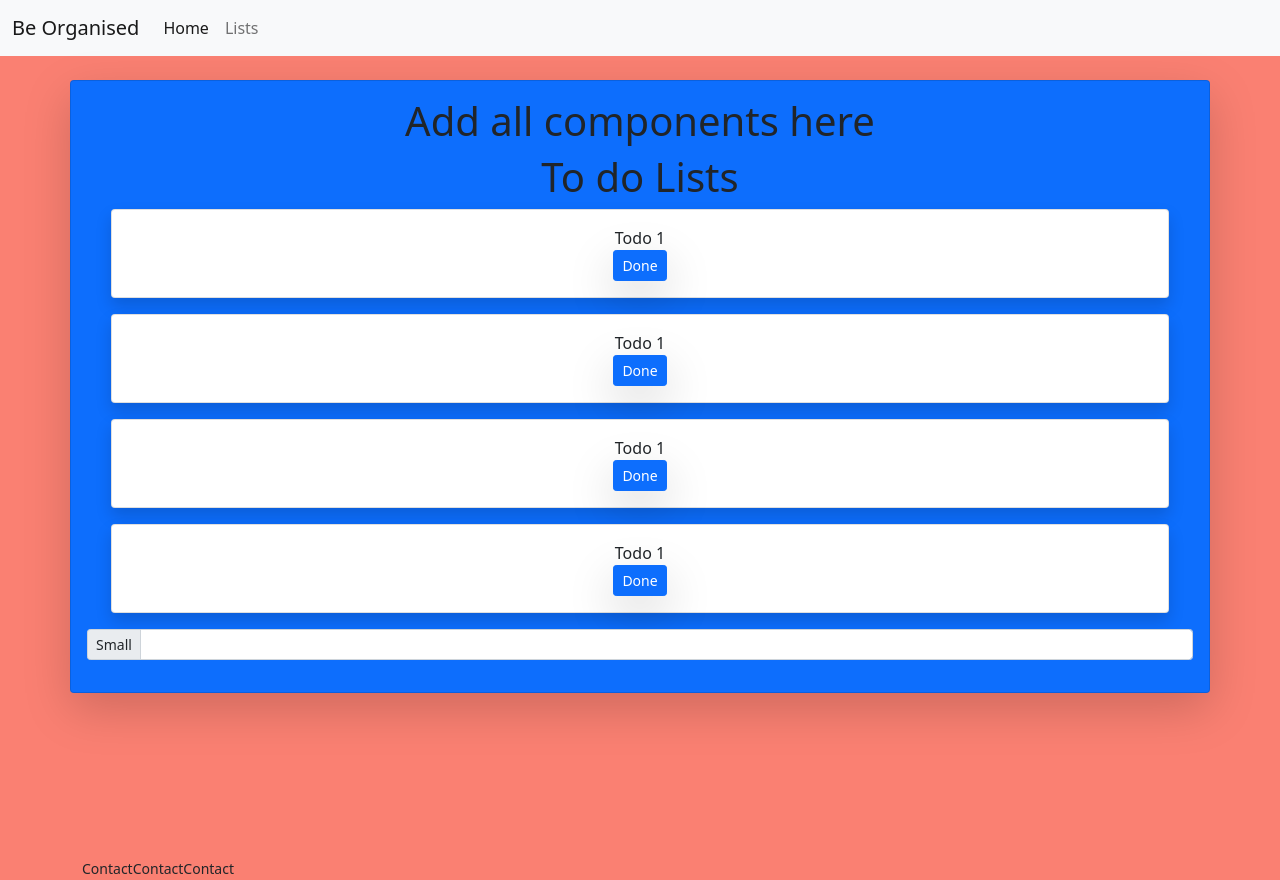
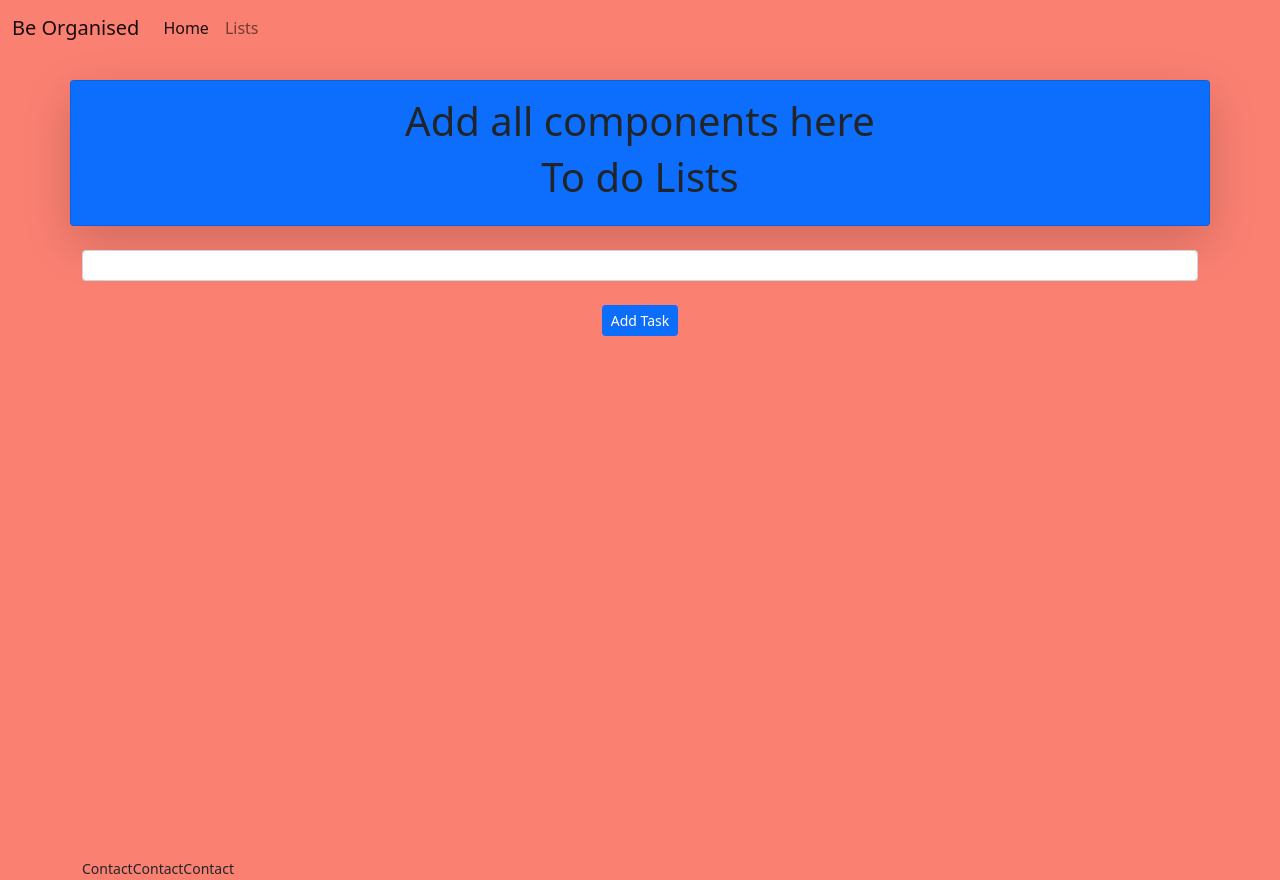
Before and after one commit to ZAF07/landingpagestore, a React (Create React App) app: page / in a window 1280 px wide. Built offline with nearby package versions, Linux system fonts and the light colour scheme.

Commit message:
Set useState to add new tasks to display. Need to finish error message on the input tomorrow

```diff
--- a/src/App.css
+++ b/src/App.css
@@ -13,3 +13,26 @@ ul {
 .top {
     height: 100vh;
 }
+
+.navigation-bar {
+    background-color: salmon;
+}
+
+#no-empty {
+    display: none;
+}
+#show-error {
+    display: block;
+    opacity: .7;
+}
+
+.fade {
+    animation: fade 5s;
+}
+
+@keyframes fade {
+    from {opacity: .7;}
+    to {opacity: .0;
+        display: none;
+    }
+}
--- a/src/App.js
+++ b/src/App.js
@@ -1,4 +1,4 @@
-import React from 'react'
+import React, {useState}  from 'react'
 import Header from './components/Header';
 import TodoList from './components/TodoList';
 import Footer from './components/Footer';
@@ -6,6 +6,61 @@ import Input from './components/Input';
 import './App.css';
 
 function App() {
+  const [items, addTask] = useState([
+  ]);
+
+  const [err, showErr] = useState('no-empty');
+  const [fade, setFade] = useState('no');
+
+
+
+
+    // Function to submit task and display onto screen
+    const submitItem = (e) => {
+      e.preventDefault();
+
+
+      // Add the new item to the state array
+      const toAdd = e.target.newTask.value;
+      const upperCaseTask = toAdd.charAt(0).toUpperCase() + toAdd.slice(1);
+      if (toAdd) {
+        const newList = [...items,
+          {
+            task: upperCaseTask,
+            id: 2231
+          }]
+
+        // New task
+        addTask(newList);
+        showErr('no-empty')
+      } else {
+        showErr('show-error')
+        setFade('fade')
+      }
+
+      // const newList = [...items,
+      //       {
+      //         task: upperCaseTask,
+      //         id: 2231
+      //       }];
+
+      // (toAdd) ? addTask(newList),showError('no-empty') : showErr('show-error');
+
+      e.target.newTask.value = '';
+    };
+
+    // Use this or Ternary operator (LINE BELOW)
+    // let onTheList = null;
+    // if(items) {
+    //   onTheList = items.map(item => (
+    //     <TodoList task={item.task} key={item.id} />
+    //   ));
+    // };
+
+    const onTheList = items.map(item => (
+      < TodoList task={item.task} key={item.id} />
+    ));
+
   return (
     <div className="conainer-fluid ">
       < Header/>
@@ -14,20 +69,19 @@ function App() {
           <div className="col-lg-12 bg-primary mt-4 card p-3 shadow-lg">
             <h1>Add all components here</h1>
             <h1>To do Lists</h1>
-            < TodoList/>
-            < TodoList/>
-            < TodoList/>
-            < TodoList/>
+            {/* {onTheList} */}
+            {(items) ? onTheList : false}
 
-          < Input />
+
           </div>
         </div>
+        < Input submitTask={submitItem} showError={err} fade={fade}/>
       </div>
 
       <Footer />
     </div>
 
   )
-}
+};
 
-export default App
+export default App;
--- a/src/components/Header.js
+++ b/src/components/Header.js
@@ -3,7 +3,7 @@ import React from 'react'
 function Header() {
     return (
         <div>
-            <nav className="navbar navbar-expand-lg navbar-light bg-light">
+            <nav className="navbar navbar-expand-lg navbar-light navigation-bar">
                 <div className="container-fluid">
                     <button className="navbar-toggler" type="button" data-bs-toggle="collapse" data-bs-target="#navbarTogglerDemo01" aria-controls="navbarTogglerDemo01" aria-expanded="false" aria-label="Toggle navigation">
                     <span className="navbar-toggler-icon"></span>
--- a/src/components/Input.js
+++ b/src/components/Input.js
@@ -1,12 +1,22 @@
 import React from 'react'
 
-function Input() {
+function Input(props) {
+    const {submitTask, showError, fade} = props;
+
+    const clsName = `alert alert-danger mt-2 no-empty ${fade}`;
     return (
-        <div>
-            <div class="input-group input-group-sm mb-3">
-                <span class="input-group-text" id="inputGroup-sizing-sm">Small</span>
-                <input type="text" class="form-control" aria-label="Sizing example input" aria-describedby="inputGroup-sizing-sm"></input>
-            </div>
+        <div className="mt-4">
+            <form onSubmit={submitTask}>
+                <div className="input-group input-group-sm mb-3">
+                    {/* <span className="input-group-text" id="inputGroup-sizing-sm">Small</span> */}
+                    <input name="newTask" type="text" className="form-control" aria-label="Sizing example input" aria-describedby="inputGroup-sizing-sm"></input>
+                </div>
+                <button className="btn btn-primary btn-sm mt-2" type='submit'>Add Task</button>
+                <div className={clsName} id={showError} role="alert">
+                    Do Something!
+                </div>
+            </form>
+
         </div>
     )
 }
--- a/src/components/TodoList.js
+++ b/src/components/TodoList.js
@@ -1,13 +1,14 @@
 import React from 'react'
 
-function TodoList() {
+function TodoList(props) {
+    const {task} = props;
     return (
         <div className="container-fluid">
             <div className="row">
                 <div className="col-lg-12">
 
                     <ul className="p-0">
-                        <li className="card p-3 mb-2 shadow">Todo 1 <span><button className="btn btn-sm btn-primary shadow-lg">Done</button></span></li>
+                        <li className="card p-3 mb-2 shadow">{task} <span><button className="btn btn-sm btn-primary shadow-lg">Done</button></span></li>
                     </ul>
                 </div>
 
```
Also changed, not shown: 1 other file (tests, documents, lock files or other folders).
